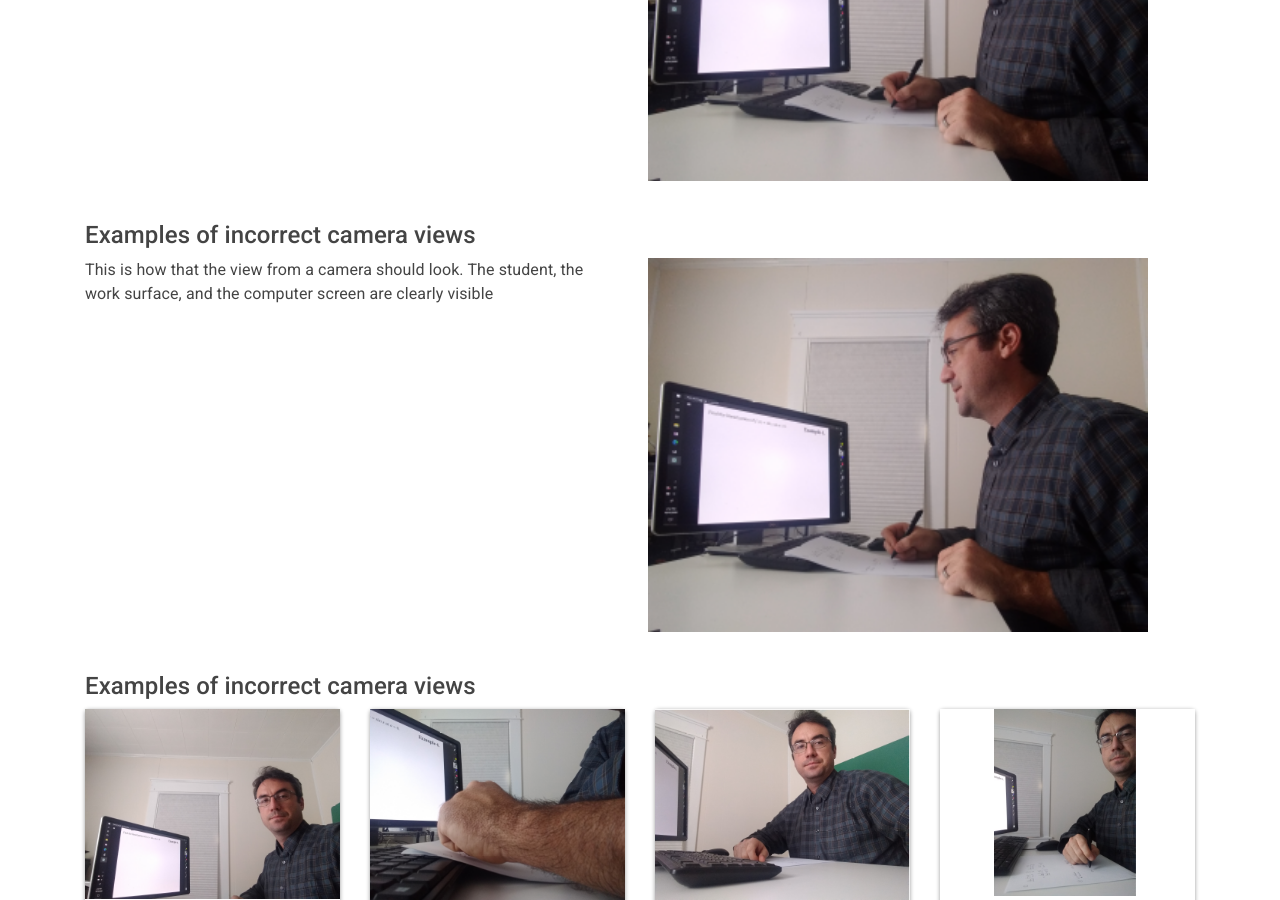
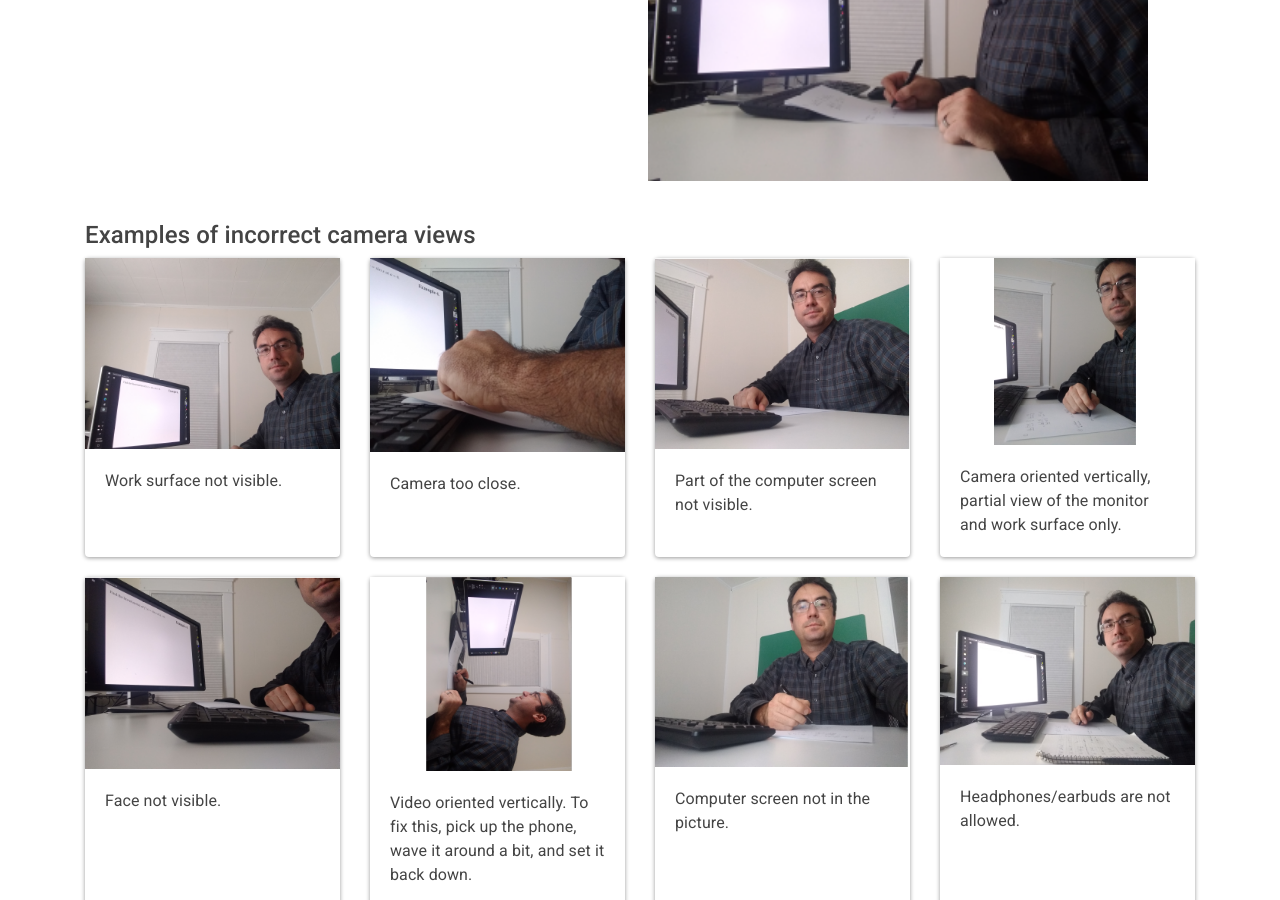
Before and after one commit to ub-math/exam_guides, a Jekyll site: the page built from docs/index.md, in a window 1280 px wide and 900 px high, scrolled down 3020 px. Built offline with Jekyll 4.4.1, drawn with Linux system fonts in a browser that asks for light colours.

Commit message:
Update index.md

```diff
--- a/docs/index.md
+++ b/docs/index.md
@@ -136,19 +136,6 @@ demonstrating proper workspace setup.
 <br/>
 <div class="container" style="padding-left:0">
     <h4>Correct camera view</h4>
-    <div class="row">
-        <div class="col-lg">
-          This is how that the view from a camera should look. The student,  the work surface, and the computer screen are clearly visible
-      </div>
-      <div class="col-lg">
-        <img style='width:500px;' src="./assets/images/camera_view_correct.png" />
-      </div>
-    </div>
-</div>
-
-<br/>
-<div class="container" style="padding-left:0">
-    <h4>Examples of incorrect camera views</h4>
     <div class="row">
         <div class="col-lg">
           This is how that the view from a camera should look. The student,  the work surface, and the computer screen are clearly visible
```
